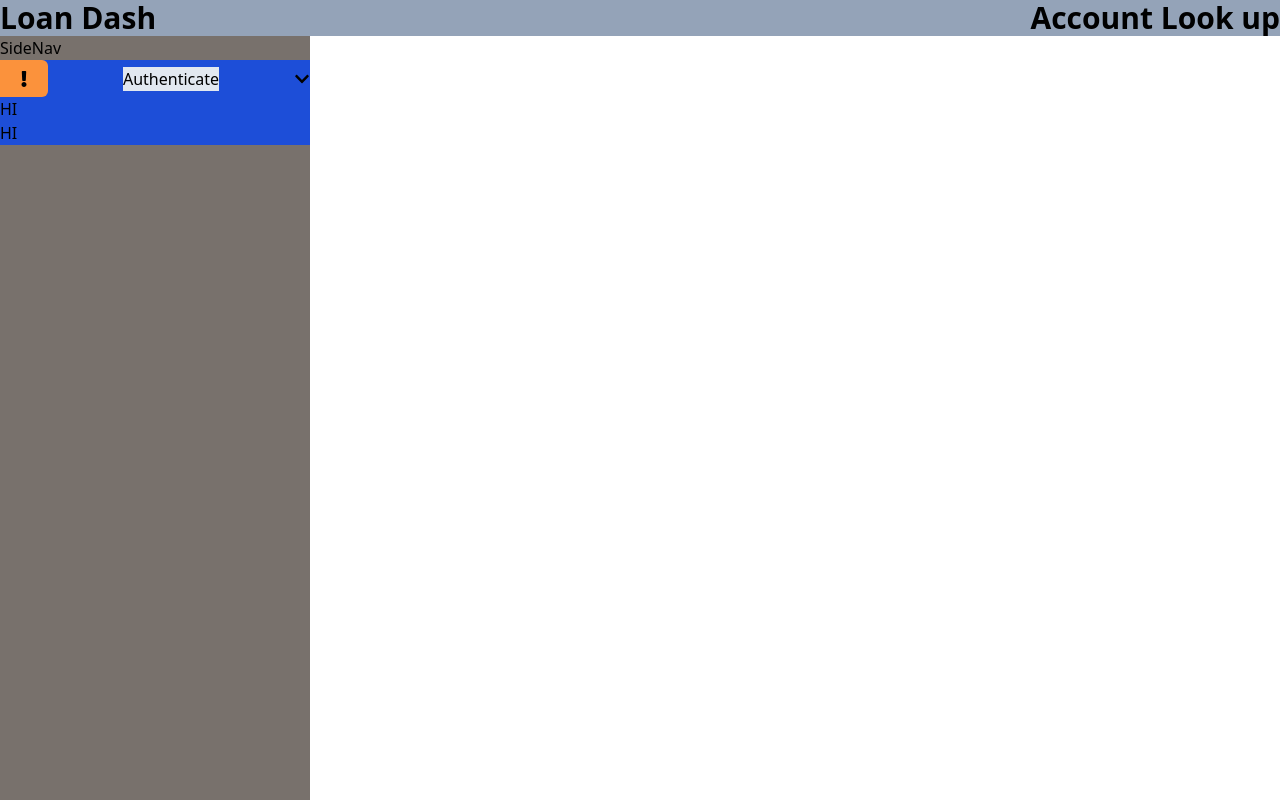
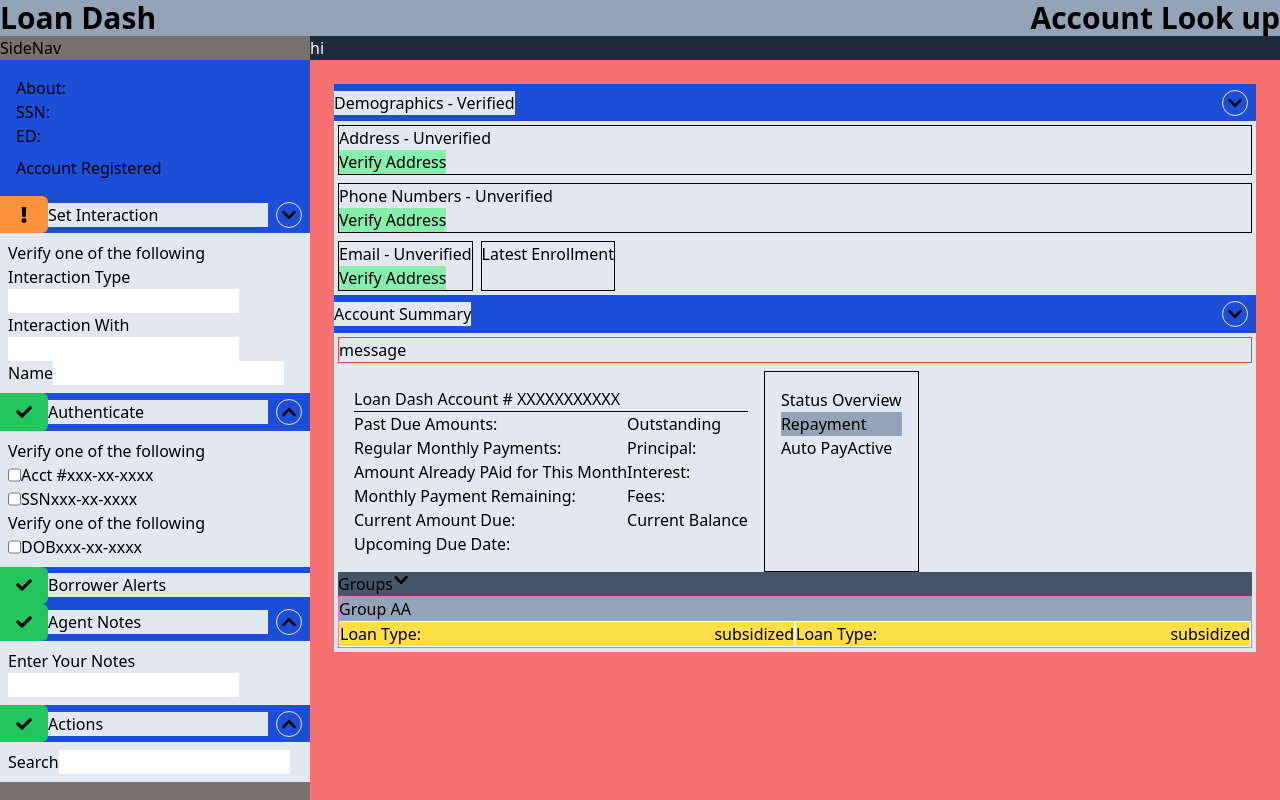
Before and after one commit to Charlie025x/Loan-Dashboard, a React (Vite) app: page / in a window 1280 px wide. Built offline with nearby package versions, Linux system fonts and the light colour scheme.

Commit message:
added more side nave pannels and began adding to the Main section

```diff
--- a/src/App.tsx
+++ b/src/App.tsx
@@ -1,4 +1,5 @@
 import Header from "./assets/components/Header";
+import Main from "./assets/components/Main";
 import SideNav from "./assets/components/SideNav";
 
 function App() {
@@ -7,6 +8,7 @@ function App() {
       <div className="grid h-lvh grid-cols-[310px_1fr] grid-rows-[auto_1fr]">
         <Header />
         <SideNav />
+        <Main />
       </div>
     </>
   );
--- /dev/null
+++ b/src/assets/components/Main.tsx
@@ -0,0 +1,123 @@
+import React from "react";
+import { FaChevronDown } from "react-icons/fa";
+
+const Main = () => {
+  return (
+    <div className="overflow-x-hidden">
+      <div className="grid h-full grid-rows-[auto_1fr] bg-red-400">
+        <div className="bg-slate-800 text-white">hi</div>
+        <div className="p-6">
+          {/* title */}
+          <div className="flex min-h-[calc(1.33rem+16px)] grid-cols-[auto_1fr] items-center justify-between bg-blue-700">
+            <p className="bg-slate-200">Demographics - Verified</p>
+            <p className="mx-2 rounded-full border p-1">
+              <FaChevronDown />
+            </p>
+          </div>
+          {/* drop down */}
+          <div className="pannel w-full bg-slate-200 p-1">
+            <div className="flex flex-wrap gap-2">
+              <div className="w-full border border-black">
+                <h4>Address - Unverified</h4>
+                <button className="bg-green-300">Verify Address</button>
+              </div>
+              <div className="w-full border border-black">
+                <h4>Phone Numbers - Unverified</h4>
+                <button className="bg-green-300">Verify Address</button>
+              </div>
+              <div className="flex w-full gap-2">
+                <div className="border border-black">
+                  <h4>Email - Unverified</h4>
+                  <button className="bg-green-300">Verify Address</button>
+                </div>
+                <div className="border border-black">
+                  <h4>Latest Enrollment</h4>
+                </div>
+              </div>
+            </div>
+          </div>
+
+          {/* title */}
+          <div className="flex min-h-[calc(1.33rem+16px)] grid-cols-[auto_1fr] items-center justify-between bg-blue-700">
+            <p className="bg-slate-200">Account Summary</p>
+            <p className="mx-2 rounded-full border p-1">
+              <FaChevronDown />
+            </p>
+          </div>
+          {/* drop down */}
+          <div className="pannel w-full bg-slate-200 p-1">
+            <div className="flex flex-wrap gap-2">
+              <div className="message w-full border border-red-500">
+                message
+              </div>
+              <div className="flex w-full flex-wrap">
+                <div className="p-4">
+                  <div className="w-full border-b border-black">
+                    Loan Dash Account # XXXXXXXXXXX
+                  </div>
+                  <div className="flex flex-wrap">
+                    <div>
+                      <p>Past Due Amounts:</p>
+                      <p>Regular Monthly Payments:</p>
+                      <p>Amount Already PAid for This Month</p>
+                      <p>Monthly Payment Remaining:</p>
+                      <p>Current Amount Due:</p>
+                      <p>Upcoming Due Date:</p>
+                    </div>
+                    <div>
+                      <h5>Outstanding</h5>
+                      <p>Principal:</p>
+                      <p>Interest:</p>
+                      <p>Fees:</p>
+                      <p>Current Balance</p>
+                    </div>
+                  </div>
+                </div>
+                <div className="border border-black p-4">
+                  <div className="flex flex-col">
+                    <h5>Status Overview</h5>
+                    <div className="bg-slate-400">
+                      <p>Repayment</p>
+                    </div>
+                    <div className="flex">
+                      <p>Auto Pay</p>
+                      <p>Active</p>
+                    </div>
+                  </div>
+                </div>
+              </div>
+            </div>
+            <div className="flex bg-slate-600">
+              <h4 className="">Groups</h4> <FaChevronDown />
+            </div>
+            <div>
+              <div className="flex flex-col justify-stretch border border-pink-400">
+                <h5 className="bg-slate-400">Group AA</h5>
+                <div className="flex flex-wrap bg-yellow-300">
+                  <div className="flex w-full flex-col">
+                    <div className="flex flex-wrap justify-between">
+                      <div className="flex flex-grow flex-wrap border border-white">
+                        <div className="flex w-full flex-wrap justify-between">
+                          <p className="inline">Loan Type:</p>
+                          <p>subsidized</p>
+                        </div>
+                      </div>
+                      <div className="flex flex-grow flex-wrap justify-between border border-white">
+                        <div className="flex w-full flex-wrap justify-between">
+                          <p className="inline">Loan Type:</p>
+                          <p>subsidized</p>
+                        </div>
+                      </div>
+                    </div>
+                  </div>
+                </div>
+              </div>
+            </div>
+          </div>
+        </div>
+      </div>
+    </div>
+  );
+};
+
+export default Main;
--- a/src/assets/components/SideNav.tsx
+++ b/src/assets/components/SideNav.tsx
@@ -1,6 +1,6 @@
 import React from "react";
 
-import { FaExclamation, FaChevronDown } from "react-icons/fa";
+import { FaExclamation, FaChevronDown, FaCheck } from "react-icons/fa";
 
 const SideNav = () => {
   return (
@@ -9,18 +9,123 @@ const SideNav = () => {
       <div className="left-pane-wrapper overflow-y-auto overflow-x-hidden">
         <div className="panel-accordion flex flex-col">
           <div className="bg-blue-700">
-            <div className="flex min-h-[calc(1.33rem+16px)] items-center justify-between">
-              <div className="flex min-h-[calc(1.33rem+16px)] items-center rounded-r-md bg-orange-400 px-4">
+            <div className="p-4">
+              <div className="mb-2">
+                <p>About:</p>
+                <p>SSN:</p>
+                <p>ED:</p>
+              </div>
+              <div className="">
+                <p>Account Registered</p>
+              </div>
+            </div>
+            <div className="grid min-h-[calc(1.33rem+16px)] grid-cols-[auto_1fr_auto] items-center justify-between">
+              <div className="flex items-center self-stretch rounded-r-md bg-orange-400 px-4">
                 <FaExclamation className="" />
               </div>
-              <p className="bg-slate-200">Authenticate</p>
-              <p>
+              <p className="bg-slate-200">Set Interaction</p>
+              <p className="mx-2 rounded-full border p-1">
                 <FaChevronDown />
               </p>
             </div>
+            <div className="flex flex-col bg-slate-200 p-2">
+              {" "}
+              <h5>Verify one of the following</h5>
+              <div className="flex flex-col">
+                <div>
+                  <label htmlFor="InteractionType">Interaction Type</label>
+                  <input type="text" name="" id="" />
+                </div>
+                <div>
+                  <label htmlFor="InteractionWith">Interaction With</label>
+                  <input type="text" name="" id="" />
+                </div>
+                <div>
+                  <label htmlFor="Name">Name</label>
+                  <input type="text" name="" id="" />
+                </div>
+              </div>
+            </div>
+            <div className="grid min-h-[calc(1.33rem+16px)] grid-cols-[auto_1fr_auto] items-center justify-between">
+              <div className="flex items-center self-stretch rounded-r-md bg-green-500 px-4">
+                <FaCheck className="" />
+              </div>
+              <p className="bg-slate-200">Authenticate</p>
+              <p className="mx-2 rounded-full border p-1">
+                <FaChevronDown className="rotate-180" />
+              </p>
+            </div>
+            <div className="flex flex-col bg-slate-200 p-2">
+              {" "}
+              <h5>Verify one of the following</h5>
+              <div className="flex">
+                <input type="checkbox" name="" id="" />
+                <p>Acct #</p>
+                <p>xxx-xx-xxxx</p>
+              </div>
+              <div className="flex">
+                <input type="checkbox" name="" id="" />
+                <p>SSN</p>
+                <p>xxx-xx-xxxx</p>
+              </div>
+              <h5>Verify one of the following</h5>
+              <div className="flex">
+                <input type="checkbox" name="" id="" />
+                <p>DOB</p>
+                <p>xxx-xx-xxxx</p>
+              </div>
+            </div>
+
+            <div className="grid min-h-[calc(1.33rem+16px)] grid-cols-[auto_1fr_auto] items-center justify-between">
+              <div className="flex items-center self-stretch rounded-r-md bg-green-500 px-4">
+                <FaCheck className="" />
+              </div>
+              <p className="bg-slate-200">Borrower Alerts</p>
+            </div>
+            <div className="grid min-h-[calc(1.33rem+16px)] grid-cols-[auto_1fr_auto] items-center justify-between">
+              <div className="flex items-center self-stretch rounded-r-md bg-green-500 px-4">
+                <FaCheck className="" />
+              </div>
+              <p className="bg-slate-200">Agent Notes</p>
+              <p className="mx-2 rounded-full border p-1">
+                <FaChevronDown className="rotate-180" />
+              </p>
+            </div>
+            <div className="flex flex-col bg-slate-200 p-2">
+              <div>
+                <label htmlFor="AgentNotes">Enter Your Notes</label>
+                <input type="text" name="" id="" />
+              </div>
+            </div>
+            <div className="grid min-h-[calc(1.33rem+16px)] grid-cols-[auto_1fr_auto] items-center justify-between">
+              <div className="flex items-center self-stretch rounded-r-md bg-green-500 px-4">
+                <FaCheck className="" />
+              </div>
+              <p className="bg-slate-200">Actions</p>
+              <p className="mx-2 rounded-full border p-1">
+                <FaChevronDown className="rotate-180" />
+              </p>
+            </div>
+            <div className="flex flex-col bg-slate-200 p-2">
+              <div>
+                <label htmlFor="Search">Search</label>
+                <input type="text" name="" id="" />
+              </div>
+            </div>
+            {/* <div className="flex min-h-[calc(1.33rem+16px)] items-center justify-between">
+              <div className="flex items-center self-stretch rounded-r-md bg-orange-400 px-4">
+                <FaExclamation className="" />
+              </div>
+              <p className="place-self-start self-start justify-self-start bg-slate-200">
+                Authenticate
+              </p>
+              <p className="rounded-full border p-1">
+                <FaChevronDown />
+              </p>
+            </div> */}
           </div>
-          <div className="bg-blue-700">HI</div>
-          <div className="bg-blue-700">HI</div>
+          {/* <div className="bg-blue-700">HI</div>
+          <div className="bg-blue-700">HI</div> */}
         </div>
       </div>
     </div>
```
